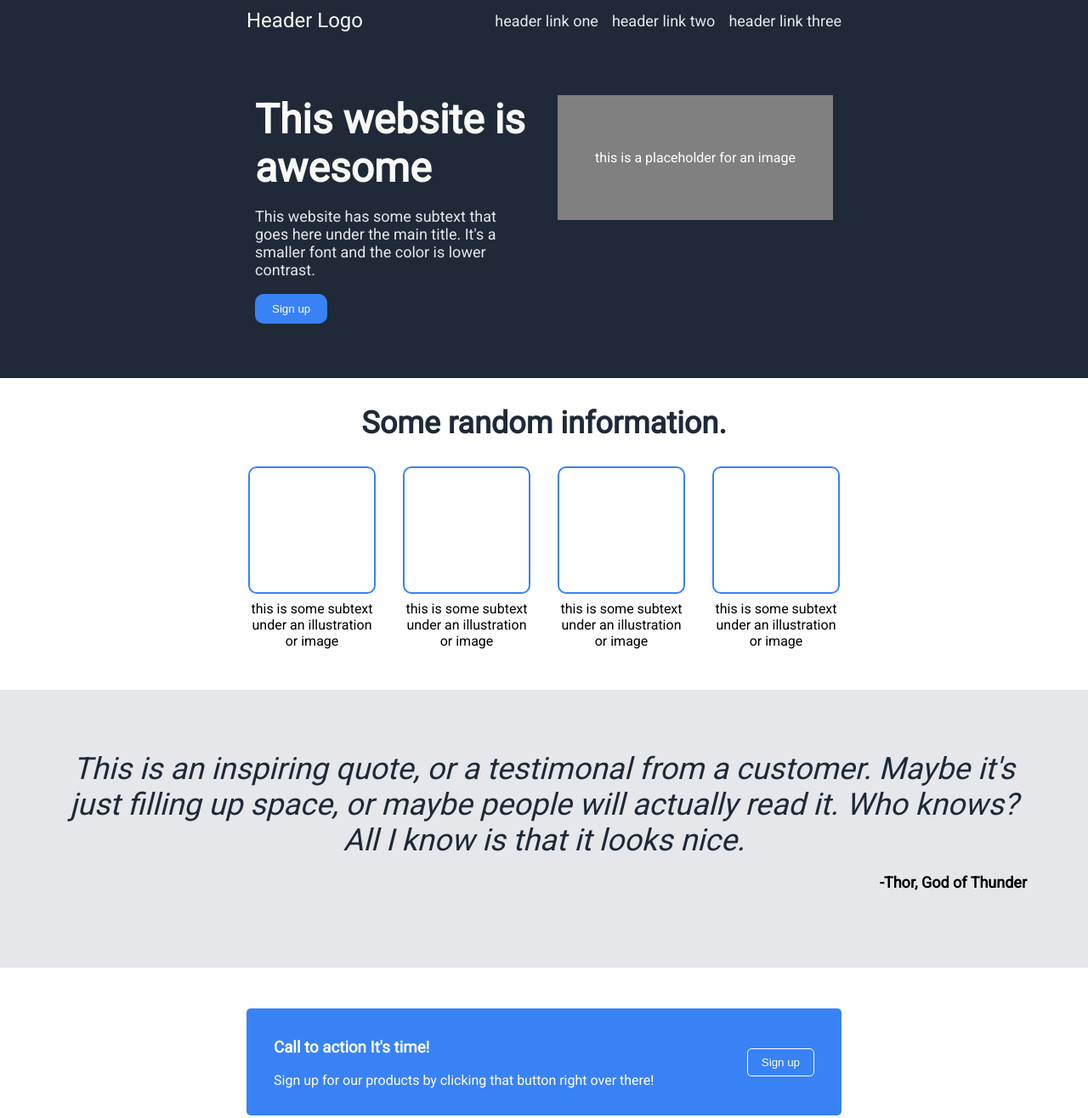
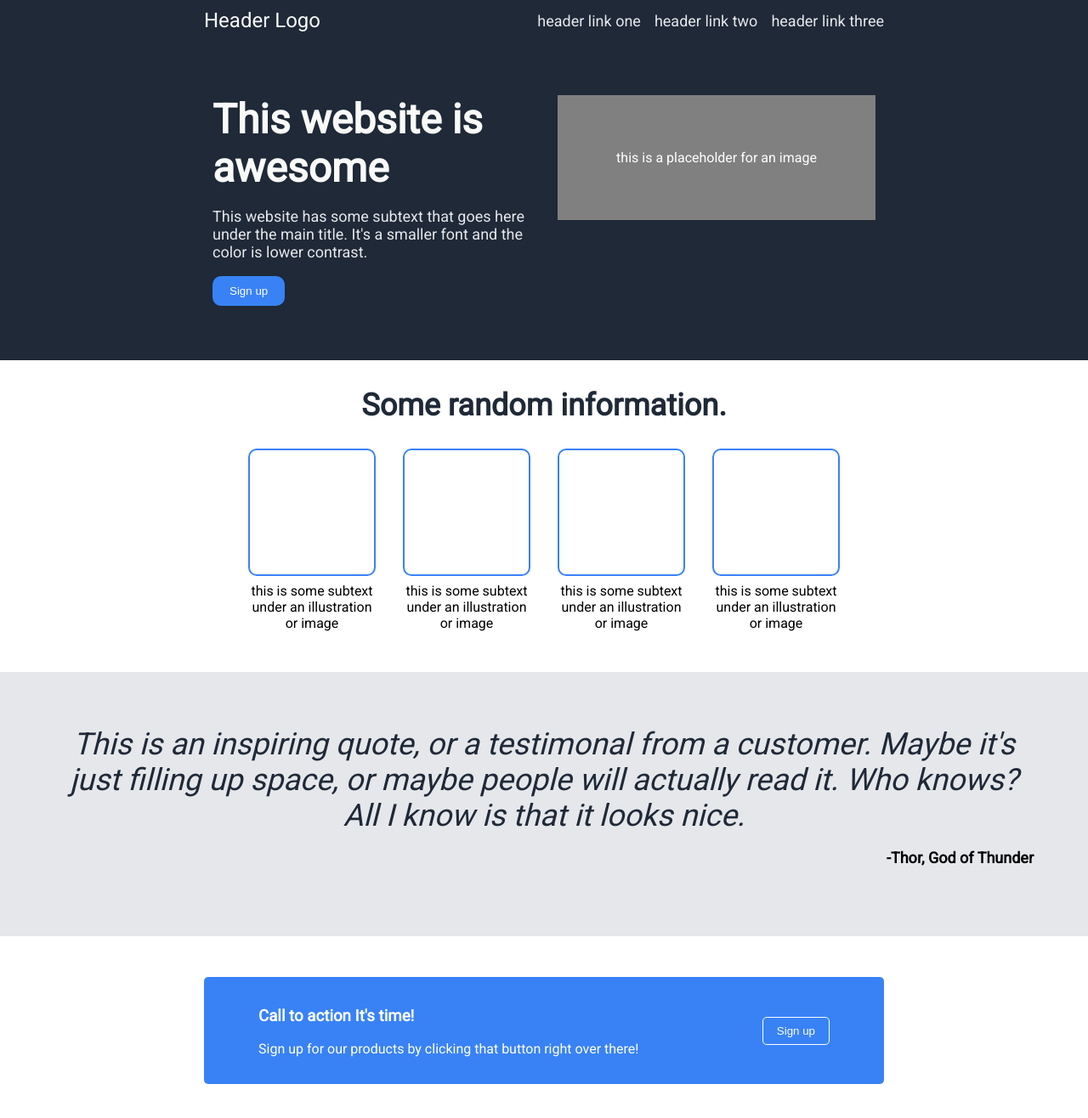
Before and after one commit to JohnDaves0/landing-page, a plain HTML site: page index.html in a window 1280 px wide. Shown: the top 1316 px of the page at 85% size. Drawn offline with Linux system fonts and the light colour scheme.

Commit message:
changed max-width to 800px, decreased size of quote box

```diff
--- a/style.css
+++ b/style.css
@@ -26,7 +26,7 @@ header .content {
 }
 
 .content {
-    max-width: 700px;
+    max-width: 800px;
     margin: auto;
 }
 
@@ -119,7 +119,7 @@ h2 {
 
 .quote {
     background-color: #E5E7EB;
-    padding: 72px;
+    padding: 64px;
 }
 
 .text {
@@ -128,6 +128,7 @@ h2 {
     font-style: italic;
     color: #1F2937;
     text-align: center;
+    font-weight: lighter;
 }
 
 .author {
@@ -139,11 +140,11 @@ h2 {
 .card {
     background-color: #3882F6;
     color: white;
-    padding:  16px 32px;
+    padding:  16px 64px;
     display: flex;
     align-items: center;
     margin: 48px auto;
-    max-width: 700px;
+    max-width: 800px;
     border-radius: 5px;
 }
 
```
Also changed, not shown: 1 other file.
